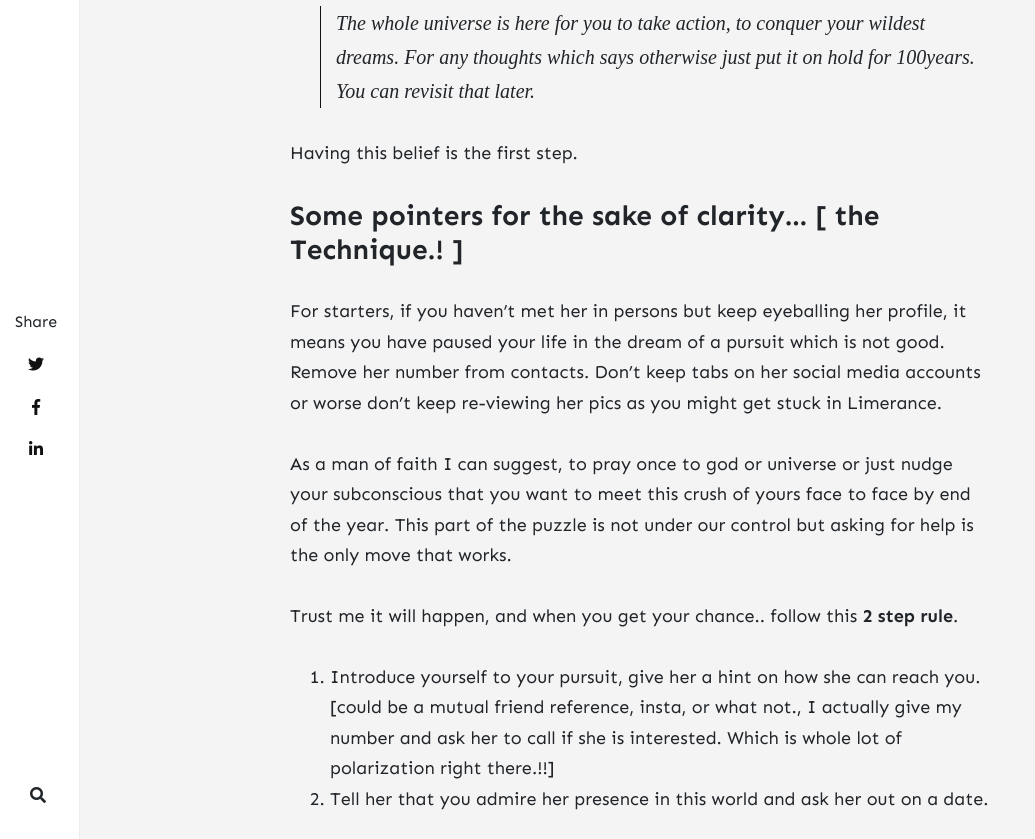
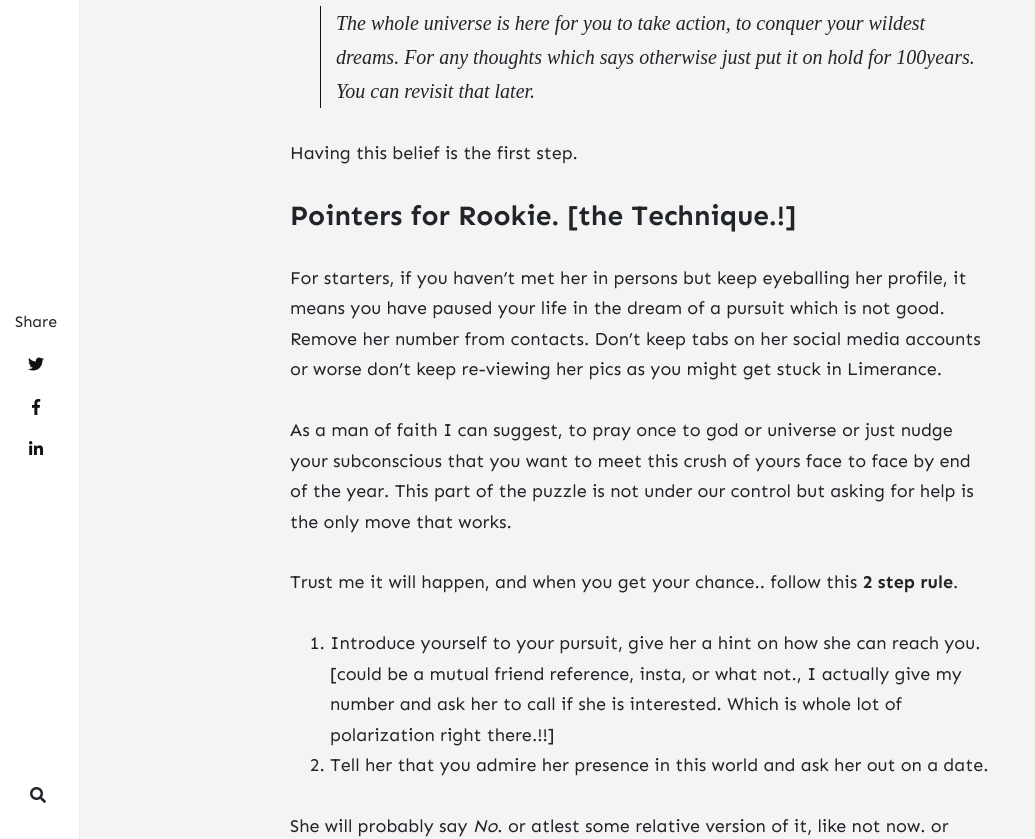
Before and after one commit to gowrav/gowrav.github.io, a Jekyll site: the page built from _posts/2020-07-20-sound-advice-for-daring.md, in a window 1280 px wide and 900 px high, scrolled down 2851 px, cut to the strip 61-900 px from the top of the window. Shown: the whole strip, without its empty margins (0-1035 px from the left). Built offline with Jekyll 4.4.1, drawn with Linux system fonts in a browser that asks for light colours; nearby versions of some CDN libraries; comment, search, counter and statistics services are not loaded.

Commit message:
Update 2020-07-20-sound-advice-for-daring.md

```diff
--- a/_posts/2020-07-20-sound-advice-for-daring.md
+++ b/_posts/2020-07-20-sound-advice-for-daring.md
@@ -56,7 +56,7 @@ I would put it this way.
 
 Having this belief is the first step.
 
-### Some pointers for the sake of clarity... [ the Technique.! ]
+### Pointers for Rookie. [the Technique.!]
 For starters, if you haven't met her in persons but keep eyeballing her profile, it means you have paused your life in the dream of a pursuit which is not good.
 Remove her number from contacts. Don't keep tabs on her social media accounts or worse don't keep re-viewing her pics as you might get stuck in Limerance.
 
```
